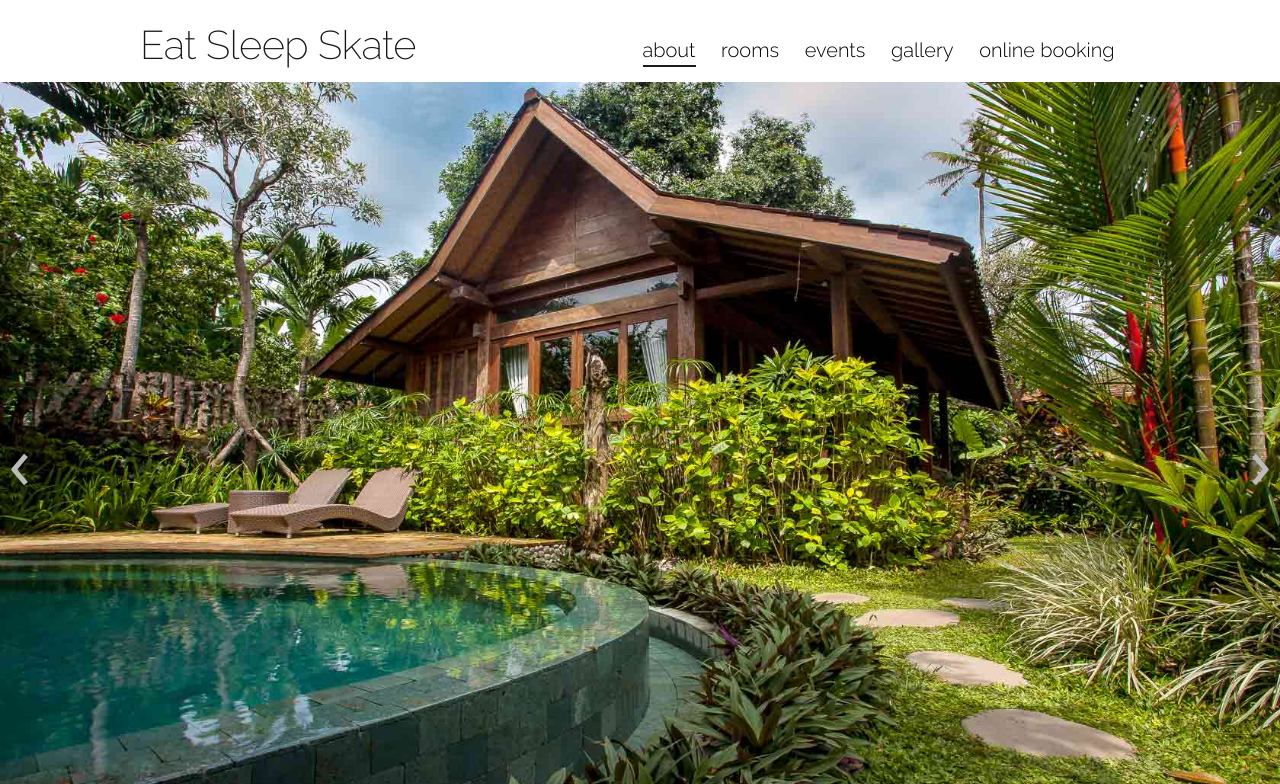
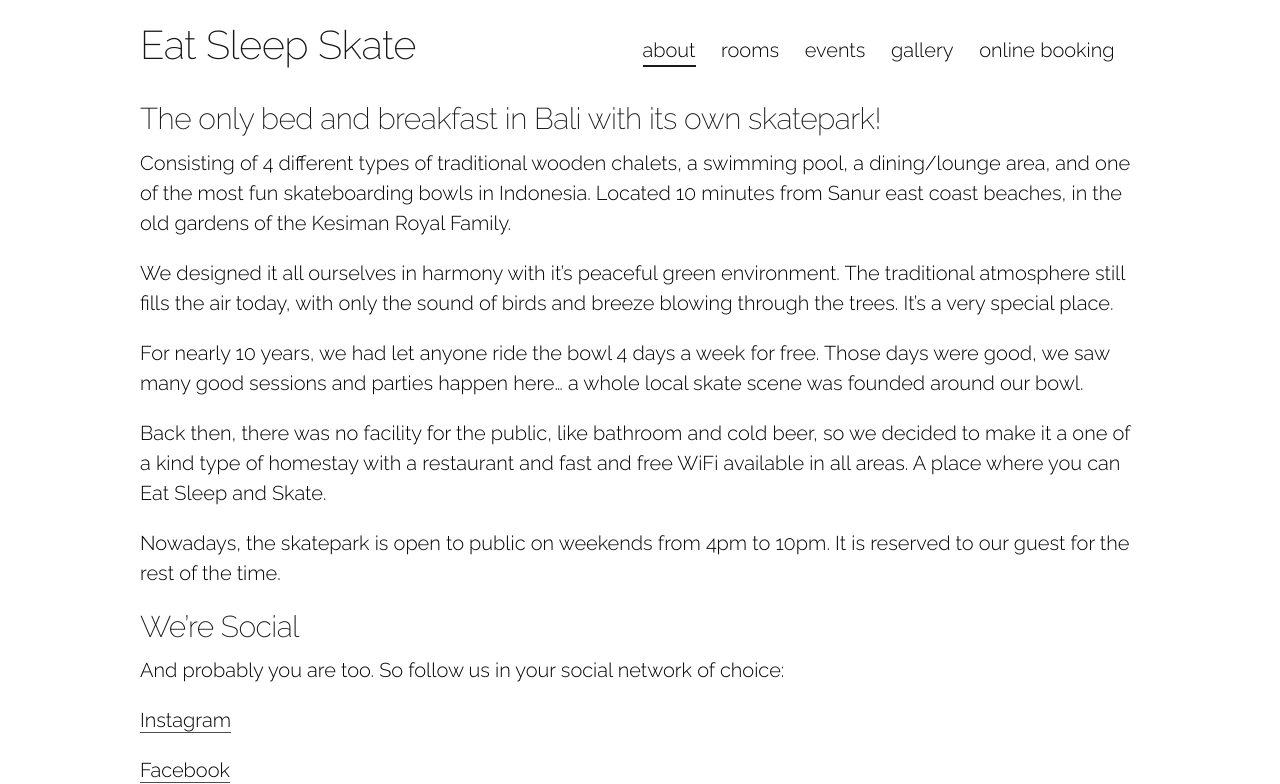
Before and after one commit to toybreaker/ess, a Jekyll site: the page built from about.md, in a window 1280 px wide. Shown: the top 784 px of the page. Built offline with Jekyll 4.4.1, drawn with Linux system fonts in a browser that asks for light colours; some of the changed text lies outside the part shown; grey boxes are pictures that could not be loaded.

Commit message:
pages setup

```diff
--- a/_includes/footer.html
+++ b/_includes/footer.html
@@ -1,3 +1,8 @@
 <footer class="footer">
+  <p>email {{ site.email }}</p>
+  <p>
+    <span>telephone {{ site.telephone }}</span> -
+    <span>handphone {{ site.handphone }}</span>
+  </p>
   <p> © 2016 {{ site.title_short }}. All rights reserved.</p>
 </footer>
--- a/_includes/menu.html
+++ b/_includes/menu.html
@@ -2,9 +2,9 @@
 
   {% for menuitem in site.data.menu %}
     {% if page.url contains menuitem.name %}
-      <li><a href="{{ site.baseurl }}/works/{{work.name}}/" class="active">{{menuitem.name}}</a></li>
+      <li><a href="{{ site.baseurl }}/{{menuitem.name}}/" class="active">{{menuitem.name}}</a></li>
     {% else %}
-      <li><a href="{{ site.baseurl }}/works/{{work.name}}/">{{menuitem.name}}</a></li>
+      <li><a href="{{ site.baseurl }}/{{menuitem.link}}/">{{menuitem.name}}</a></li>
     {% endif %}
   {% endfor %}
 
--- a/_layouts/page.html
+++ b/_layouts/page.html
@@ -16,31 +16,8 @@
 
       </div>
 
-      <div class="content">
-
-        <div class="slideshow demo">
-          <div class="slideshow-slide-list">
-
-          {% comment %}
-          from:
-          http://stackoverflow.com/questions/17677094/jekyll-for-loop-over-all-images-in-a-folder
-          {% endcomment %}
-
-            {% for image in site.static_files %}
-              {% if image.path contains 'p/home' %}
-                <figure class="slideshow-slide">
-                  <img src="{{ site.baseurl }}{{ image.path }}" alt="image" />
-                </figure>
-              {% endif %}
-            {% endfor %}
-
-          </div>
-        </div>
-
-      </div>
-
       <div class="container">
-        {% include galleries_thumbs.html %}
+        {{ content }}
       </div>
 
       <div class="container">
@@ -49,21 +26,6 @@
 
     </div>
 
-
-    {% include script_slideshow.html %}
-
-    <script type="text/javascript">
-      var slideshowEl = document.querySelector('.slideshow');
-      Slideshow(slideshowEl, {
-        allowSwipe: true,
-        showIndicators: false,
-        autoplay: true,
-      	// infinite loop
-        loopSlides: true,
-        transitionEffect: "slide",
-      });
-    </script>
-
     {% include script_ext_link.html %}
 
     {% include script_google_analytics.html %}
--- a/about.md
+++ b/about.md
@@ -4,12 +4,24 @@ title: About Us
 permalink: /about/
 ---
 
-### The only bed and breakfast in Bali with its own skatepark!
+## The only bed and breakfast in Bali with its own skatepark!
 
 Consisting of 4 different types of traditional wooden chalets, a swimming pool, a dining/lounge area, and one of the most fun skateboarding bowls in Indonesia. Located 10 minutes from Sanur east coast beaches, in the old gardens of the Kesiman Royal Family.
 
 We designed it all ourselves in harmony with it’s peaceful green environment. The traditional atmosphere still fills the air today, with only the sound of birds and breeze blowing through the trees. It’s a very special place.
 
-For nearly 10 years, we had let anyone ride the bowl 4 days a week for free. Those days were good, we saw many good sessions and parties happen here… a whole local skate scene was founded around that bowl. Back then, there was no facility for the public, like bathroom and cold beer, so we decided to make it a one of a kind type of homestay with fast and free WiFi available in all areas. A place where you can Eat Sleep and Skate.
+For nearly 10 years, we had let anyone ride the bowl 4 days a week for free. Those days were good, we saw many good sessions and parties happen here… a whole local skate scene was founded around our bowl.
+
+Back then, there was no facility for the public, like bathroom and cold beer, so we decided to make it a one of a kind type of homestay with a restaurant and fast and free WiFi available in all areas. A place where you can Eat Sleep and Skate.
 
 Nowadays, the skatepark is open to public on weekends from 4pm to 10pm. It is reserved to our guest for the rest of the time.
+
+## We're Social
+
+And probably you are too. So follow us in your social network of choice:
+
+[Instagram]({{ site.instagram }})
+
+[Facebook]({{ site.facebook }})
+
+[Twitter]({{ site.twitter }})
--- /dev/null
+++ b/events.md
@@ -0,0 +1,28 @@
+---
+layout: page
+title: Events
+permalink: /events/
+---
+
+
+## Skate School
+
+Private skate lessons for beginners and intermediate with experienced instructor.
+
+On weekdays after school – Rp. 400 000/month – contact us for more information.
+
+Members get free access to weekend sessions!
+
+Event Time: 3:30pm - 6:00pm. Monday to Thursday
+
+Event Location: ESS Bali, Jl. Sedap Malam, Gg. Kwangen No.13, Banjar Bhuana Anyar, Sanur
+
+## &nbsp;
+
+## Friday Night Pizza
+
+We make wood fired pizzas and have skate parties every Friday night!
+
+Event Time: 6pm - 10pm
+
+Event Location: ESS Bali, Jl. Sedap Malam, Gg. Kwangen No.13, Banjar Bhuana Anyar, Sanur
```
Also changed, not shown: _data/menu.csv (+4 -4 lines).
